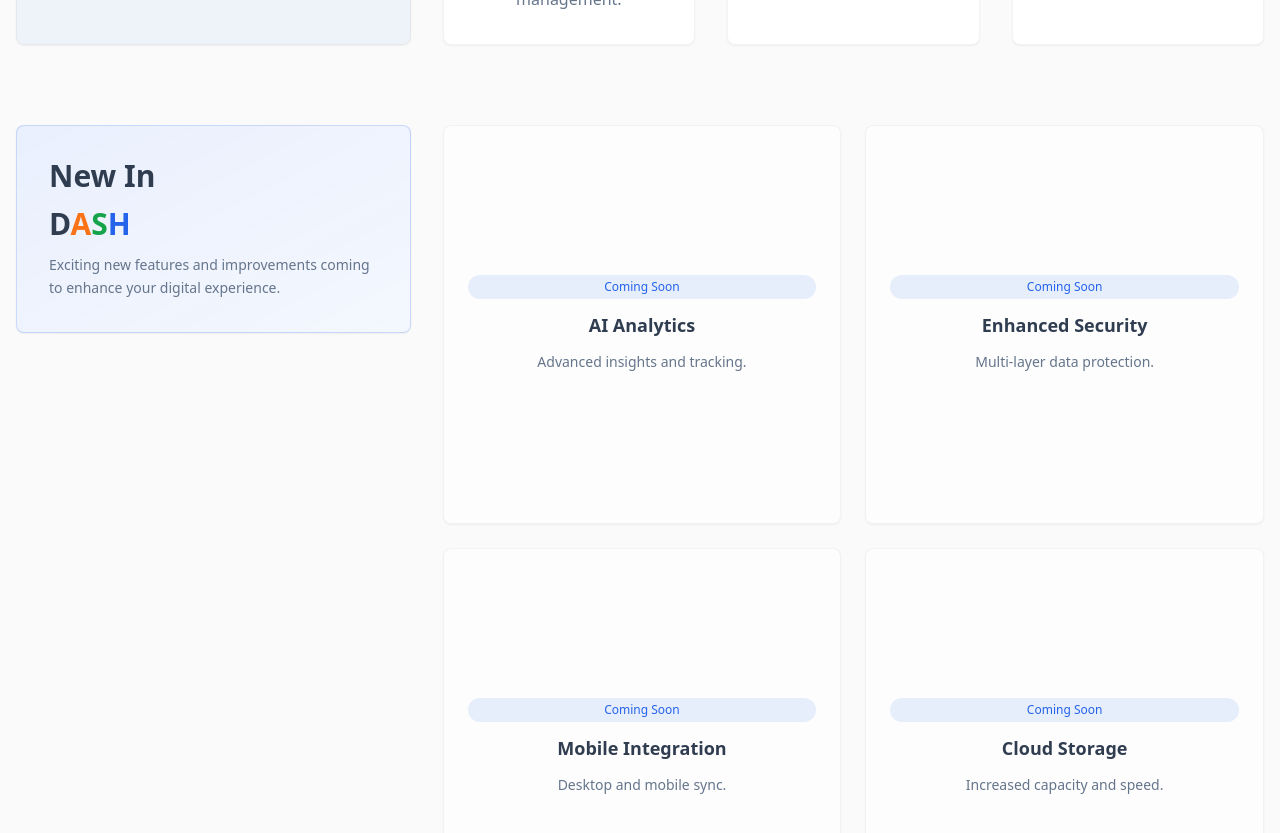
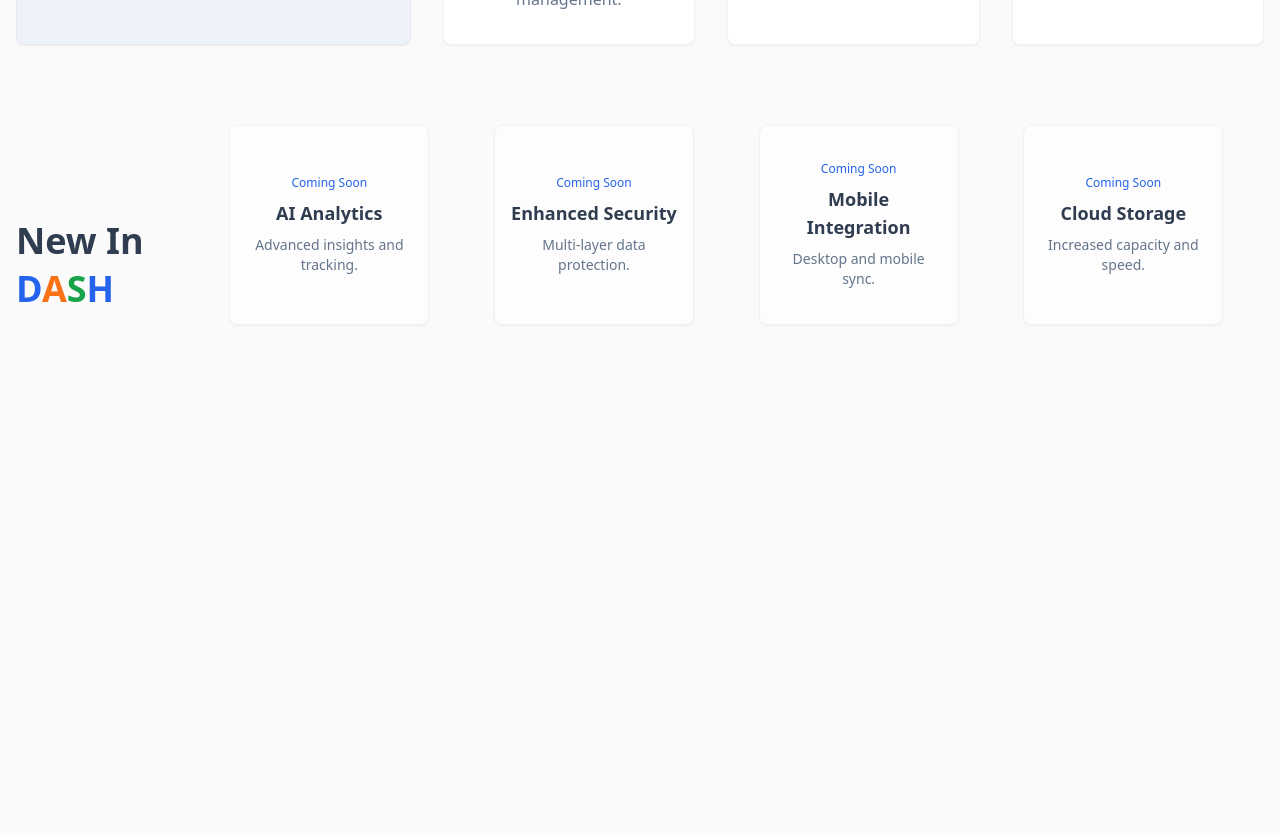
Before and after one commit to DASH-WORKSPACE/dash-automation, a React (Vite) app: page / in a window 1280 px wide. Shown: the part 2520-3353 px from the top of the page. After the commit the page ends 2989 px from the top, so only its background shows below. Built offline with nearby package versions, Linux system fonts and the light colour scheme.

Commit message:
Reverted to commit b82febd9603ab7476266880bcc6b5a7e13d24e9f

```diff
--- a/src/components/AboutSection.tsx
+++ b/src/components/AboutSection.tsx
@@ -86,40 +86,31 @@ const AboutSection = () => {
 
         {/* New in DASH Section */}
         <div>
-          <div className="grid grid-cols-1 lg:grid-cols-6 gap-8 items-start">
+          <div className="grid grid-cols-1 lg:grid-cols-6 gap-8 items-stretch">
             {/* Section Title */}
-            <div className="lg:col-span-2">
-              <Card className="h-full bg-gradient-to-br from-primary/10 to-primary/5 border-primary/20">
-                <CardContent className="p-8 flex flex-col justify-center h-full min-h-[200px]">
-                  <div className="space-y-3">
-                    <h2 className="text-3xl font-bold text-foreground">
+            <div className="lg:col-span-1">
+              <div className="h-full flex flex-col justify-center min-h-[280px]">
+                <h2 className="text-4xl font-bold text-foreground mb-2">
                   New In
                 </h2>
-                    <h2 className="text-3xl font-bold">
+                <h2 className="text-4xl font-bold text-primary">
                   D<span className="text-orange-500">A</span>
                   <span className="text-green-600">S</span>
                   <span className="text-blue-600">H</span>
                 </h2>
-                    <p className="text-sm text-muted-foreground leading-relaxed">
-                      Exciting new features and improvements coming to enhance your digital experience.
-                    </p>
               </div>
-                </CardContent>
-              </Card>
             </div>
 
             {/* New Feature Cards */}
-            <div className="lg:col-span-4 grid grid-cols-2 gap-6">
+            <div className="lg:col-span-5 grid grid-cols-2 md:grid-cols-4 gap-6">
               {newFeatures.map((feature, index) => (
-                <Card key={index} className="aspect-square hover:shadow-lg transition-all duration-300 border-border/50 bg-card/50 hover:border-primary/30">
-                  <CardContent className="p-6 flex flex-col h-full justify-center text-center">
-                    <span className="text-xs text-primary font-medium mb-3 px-2 py-1 bg-primary/10 rounded-full">
-                      Coming Soon
-                    </span>
-                    <h3 className="text-lg font-semibold mb-3 text-foreground">
+                <Card key={index} className="aspect-square hover:shadow-lg transition-shadow duration-300 border-border/50 bg-card/50 max-w-[200px] w-full">
+                  <CardContent className="p-4 flex flex-col h-full justify-center text-center">
+                    <span className="text-xs text-primary font-medium mb-2">Coming Soon</span>
+                    <h3 className="text-lg font-semibold mb-2 text-foreground">
                       {feature.title}
                     </h3>
-                    <p className="text-sm text-muted-foreground leading-relaxed">
+                    <p className="text-sm text-muted-foreground">
                       {feature.description}
                     </p>
                   </CardContent>
```
Lines whose indentation alone changed are shown as unchanged.
